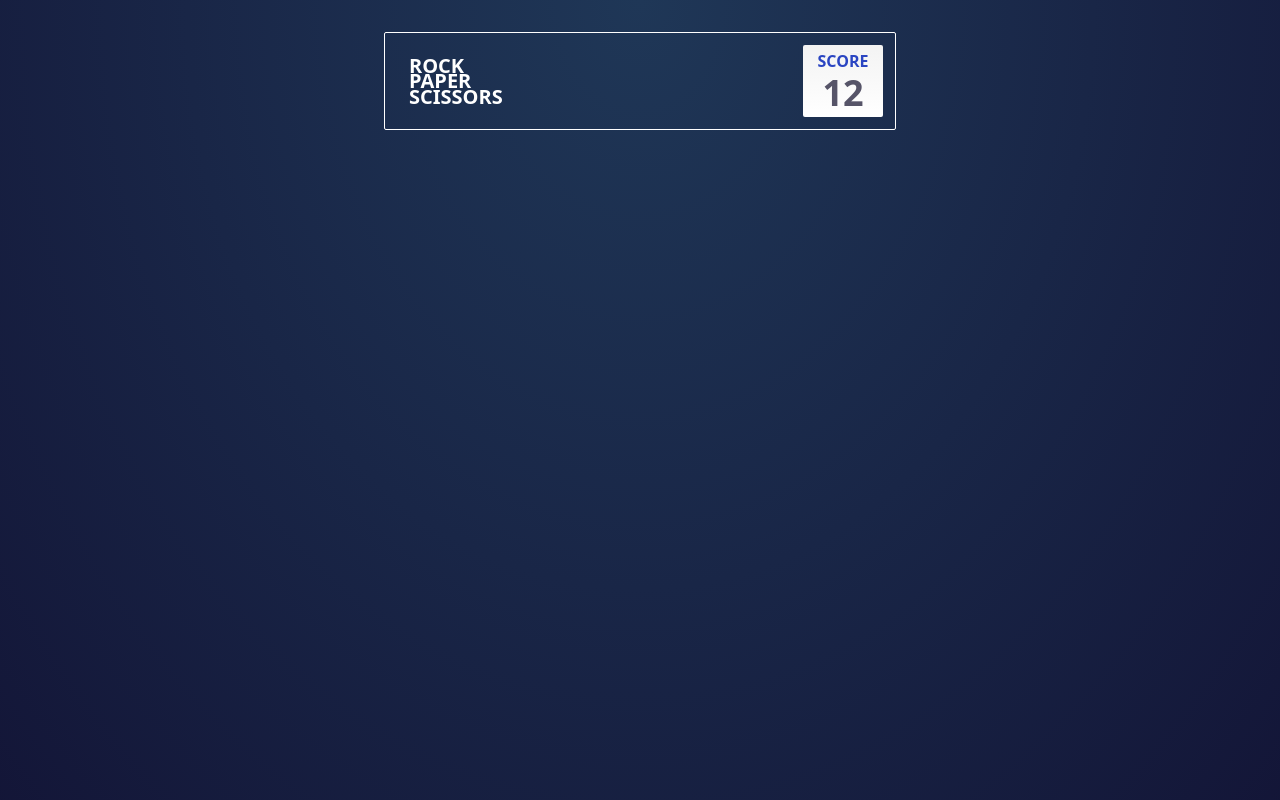
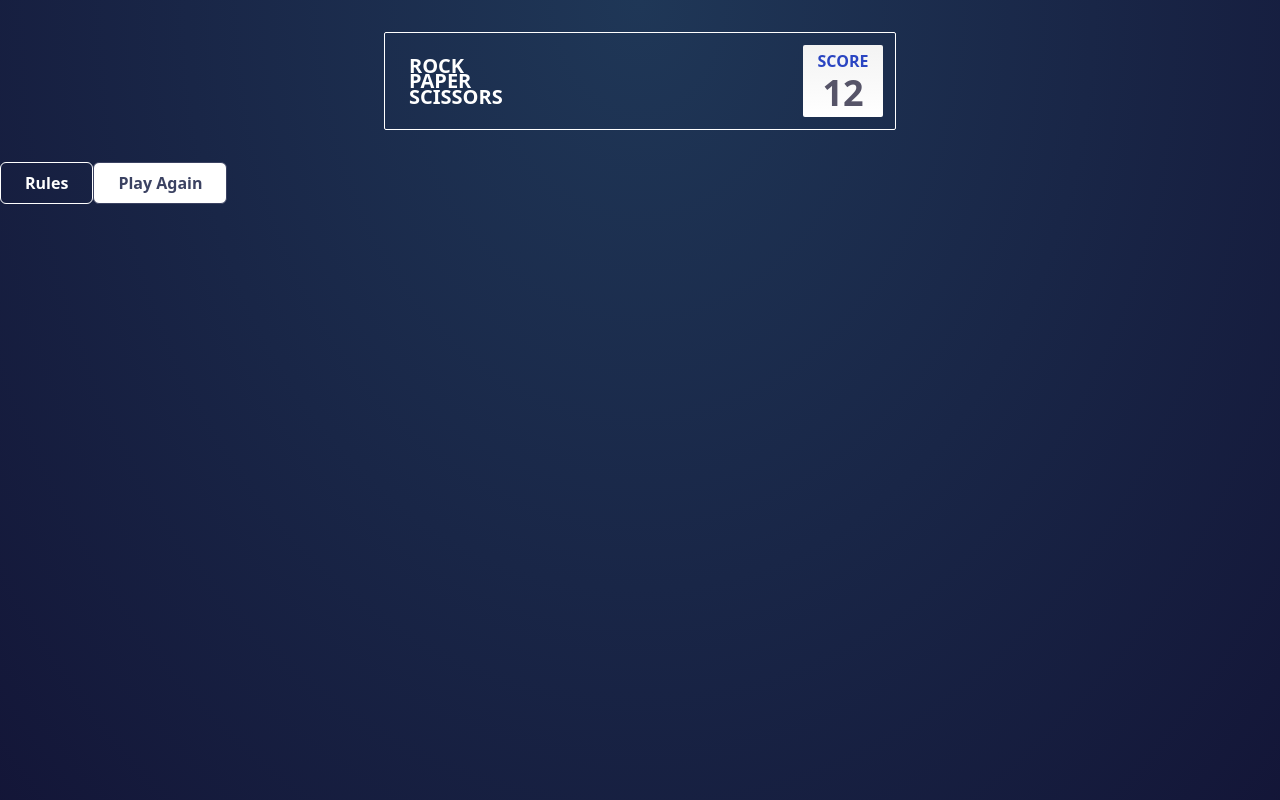
Before and after one commit to JoleneKearse/weekend_rock_paper_scissors, a React (Vite) app: page / in a window 1280 px wide. Shown: the top 800 px of the page. Built offline with nearby package versions, Linux system fonts and the light colour scheme.

Commit message:
fixes #4: style reusable button to be used twice in the design

```diff
--- a/src/App.tsx
+++ b/src/App.tsx
@@ -1,3 +1,4 @@
+import { Button } from "./components/Button"
 import { Header } from "./components/Header"
 
 function App() {
@@ -5,6 +6,8 @@ function App() {
   return (
     <>
       <Header />
+      <Button text="Rules" onClick={console.log("clicked")} className="hover:bg-neutral-100 hover:text-neutral-800" />
+      <Button text="Play Again" onClick={console.log("clicked")} className="bg-neutral-100 text-neutral-800 hover:text-red-100" />
     </>
   )
 }
--- /dev/null
+++ b/src/components/Button.tsx
@@ -0,0 +1,18 @@
+type ButtonProps = {
+  text: string;
+  onClick: () => void;
+  className?: string;
+};
+
+export const Button = ({ text, onClick, className }: ButtonProps) => {
+  return (
+    <button
+      onClick={onClick}
+      className={`font-semibold border rounded-md py-2 px-6 ${
+        className ? className : ""
+      }`}
+    >
+      {text}
+    </button>
+  );
+};
```
